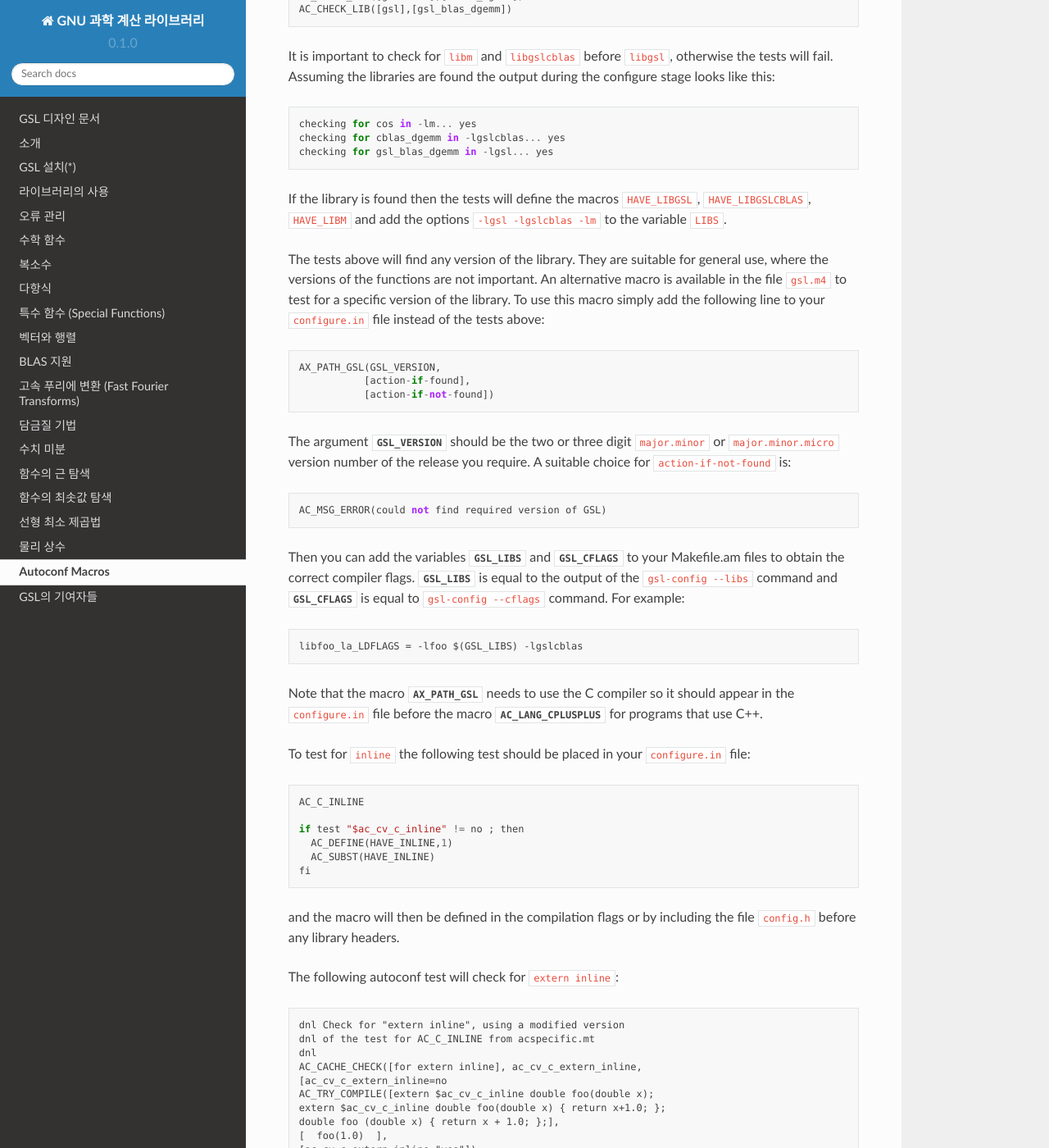
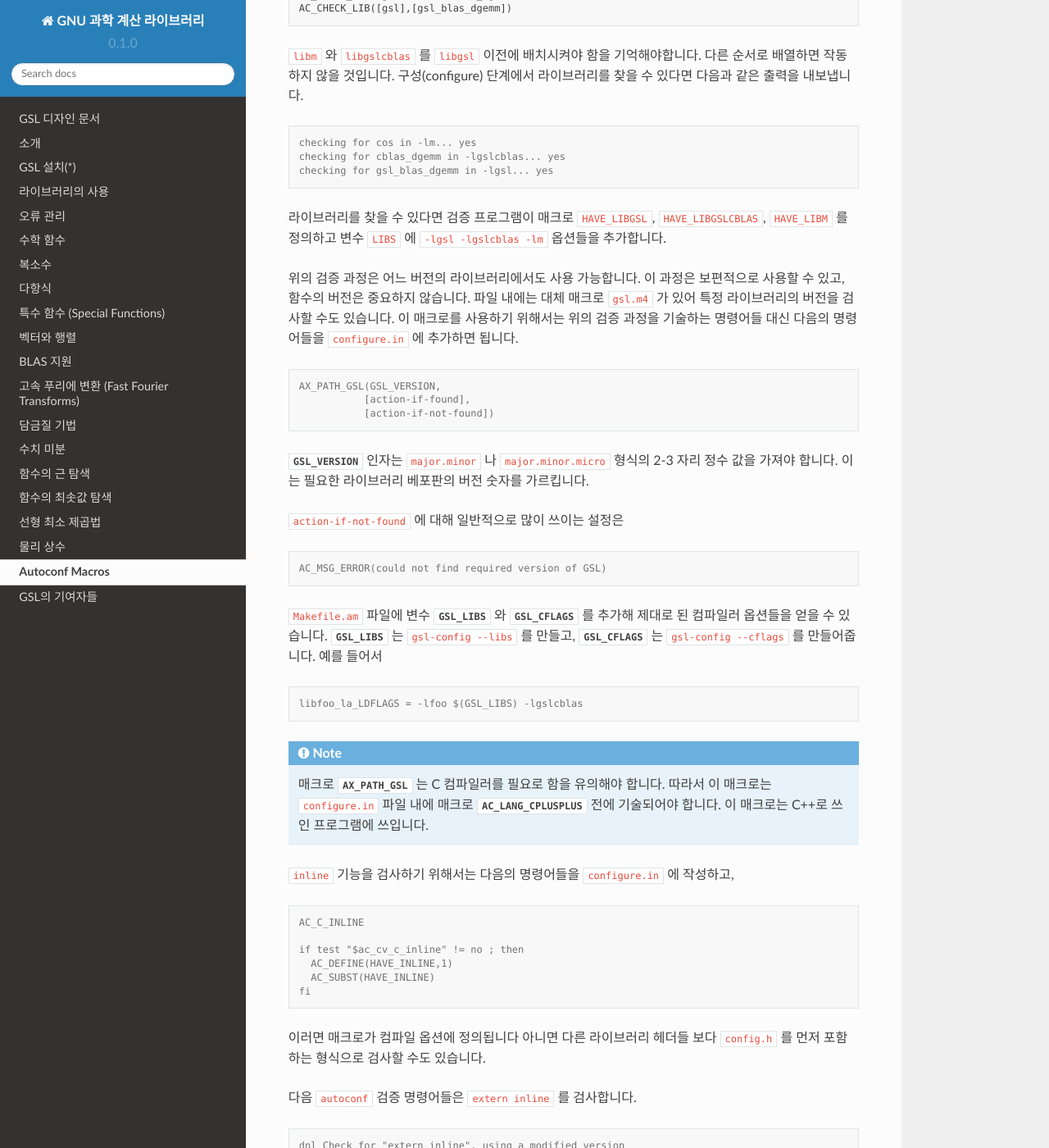
Before and after one commit to HornPenguin/book_gsl_manual_kor, a Sphinx documentation site: the page built from docs/source/autoconf.rst, in a window 1280 px wide and 1400 px high, scrolled down 327 px. Shown: the whole window at 82% size. Built offline with Sphinx 7.4.7 and the Read the Docs theme 2.0.0, drawn with Linux system fonts in a browser that asks for light colours; cross-references to code outside the pages are shown as plain code; some of the changed text lies outside the part shown.

Commit message:
Update autoconf.rst

```diff
--- a/docs/source/autoconf.rst
+++ b/docs/source/autoconf.rst
@@ -4,62 +4,74 @@
 Autoconf Macros
 ***************
 
+:code:`autoconf` 를 사용하는 응용 프로그램들은 표준 매크로 :code:`AC_CHECK_LIB` 를 사용해
+:code:`configure` 스크립트에서 GSL를 자동으로 링크할 수 있습니다. 라이브러리는 CBLAS와
+수학 라이브러리들에 대해서도 자체적으로 의존하고 있기 때문에 이 의존 라이브러리들을 :code:`libgsl` 을
+링크하기 전에 가져오도록 해야합니다. 이를 수행할 수 있는 명령어는 다음과 같습니다.
+명령어들은 :file:`configure.ac` 에 작성되어야합니다.
 
-For applications using :code:`autoconf` the standard macro
-:code:`AC_CHECK_LIB` can be used to link with GSL automatically
-from a :code:`configure` script.  The library itself depends on the
-presence of a CBLAS and math library as well, so these must also be
-located before linking with the main :code:`libgsl` file.  The following
-commands should be placed in the :file:`configure.ac` file to perform
-these tests::
+.. code-block::
 
   AC_CHECK_LIB([m],[cos])
   AC_CHECK_LIB([gslcblas],[cblas_dgemm])
   AC_CHECK_LIB([gsl],[gsl_blas_dgemm])
 
-It is important to check for :code:`libm` and :code:`libgslcblas` before
-:code:`libgsl`, otherwise the tests will fail.  Assuming the libraries
-are found the output during the configure stage looks like this::
+:code:`libm` 와 :code:`libgslcblas` 를 :code:`libgsl` 이전에 배치시켜야 함을 기억해야합니다.
+다른 순서로 배열하면 작동하지 않을 것입니다. 구성(configure) 단계에서 라이브러리를 찾을 수 있다면
+다음과 같은 출력을 내보냅니다.
+
+.. code-block:: console
 
   checking for cos in -lm... yes
   checking for cblas_dgemm in -lgslcblas... yes
   checking for gsl_blas_dgemm in -lgsl... yes
 
-If the library is found then the tests will define the macros
-:code:`HAVE_LIBGSL`, :code:`HAVE_LIBGSLCBLAS`, :code:`HAVE_LIBM` and add
-the options :code:`-lgsl -lgslcblas -lm` to the variable :code:`LIBS`.
+라이브러리를 찾을 수 있다면 검증 프로그램이
+매크로 :code:`HAVE_LIBGSL`, :code:`HAVE_LIBGSLCBLAS`, :code:`HAVE_LIBM` 를 정의하고
+변수 :code:`LIBS` 에 :code:`-lgsl -lgslcblas -lm` 옵션들을 추가합니다.
 
-The tests above will find any version of the library.  They are suitable
-for general use, where the versions of the functions are not important.
-An alternative macro is available in the file :file:`gsl.m4` to test for
-a specific version of the library.  To use this macro simply add the
-following line to your :file:`configure.in` file instead of the tests
-above::
+위의 검증 과정은 어느 버전의 라이브러리에서도 사용 가능합니다.
+이 과정은 보편적으로 사용할 수 있고, 함수의 버전은 중요하지 않습니다.
+파일 내에는 대체 매크로 :file:`gsl.m4` 가 있어 특정 라이브러리의 버전을 검사할 수도 있습니다.
+이 매크로를 사용하기 위해서는 위의 검증 과정을 기술하는 명령어들 대신
+다음의 명령어들을 :file:`configure.in` 에 추가하면 됩니다.
+
+.. code-block:: console
 
   AX_PATH_GSL(GSL_VERSION,
              [action-if-found],
              [action-if-not-found])
 
-The argument :c:macro:`GSL_VERSION` should be the two or three digit
-:code:`major.minor` or :code:`major.minor.micro` version number of the release
-you require. A suitable choice for :code:`action-if-not-found` is::
+
+:c:macro:`GSL_VERSION` 인자는 :code:`major.minor` 나 :code:`major.minor.micro` 형식의
+2-3 자리 정수 값을 가져야 합니다. 이는 필요한 라이브러리 베포판의 버전 숫자를 가르킵니다.
+
+:code:`action-if-not-found` 에 대해 일반적으로 많이 쓰이는 설정은
+
+.. code-block:: console
 
   AC_MSG_ERROR(could not find required version of GSL)
 
-Then you can add the variables :c:macro:`GSL_LIBS` and :c:macro:`GSL_CFLAGS` to
-your Makefile.am files to obtain the correct compiler flags.
-:c:macro:`GSL_LIBS` is equal to the output of the :code:`gsl-config --libs`
-command and :c:macro:`GSL_CFLAGS` is equal to :code:`gsl-config --cflags`
-command. For example::
+:file:`Makefile.am` 파일에 변수 :c:macro:`GSL_LIBS` 와 :c:macro:`GSL_CFLAGS` 를 추가해
+제대로 된 컴파일러 옵션들을 얻을 수 있습니다. :c:macro:`GSL_LIBS` 는 :code:`gsl-config --libs` 를
+만들고, :c:macro:`GSL_CFLAGS` 는 :code:`gsl-config --cflags` 를 만들어줍니다.
+예를 들어서
+
+.. code-block:: console
 
   libfoo_la_LDFLAGS = -lfoo $(GSL_LIBS) -lgslcblas
 
-Note that the macro :c:macro:`AX_PATH_GSL` needs to use the C compiler so it
-should appear in the :file:`configure.in` file before the macro
-:c:macro:`AC_LANG_CPLUSPLUS` for programs that use C++.
+.. note::
 
-To test for :code:`inline` the following test should be placed in your
-:file:`configure.in` file::
+  매크로 :c:macro:`AX_PATH_GSL` 는 C 컴파일러를 필요로 함을 유의해야 합니다.
+  따라서 이 매크로는 :file:`configure.in` 파일 내에
+  매크로 :c:macro:`AC_LANG_CPLUSPLUS` 전에 기술되어야 합니다.
+  이 매크로는 C++로 쓰인 프로그램에 쓰입니다.
+
+:code:`inline` 기능을 검사하기 위해서는 다음의 명령어들을 :file:`configure.in` 에
+작성하고,
+
+.. code-block:: console
 
   AC_C_INLINE
 
@@ -68,10 +80,12 @@ To test for :code:`inline` the following test should be placed in your
     AC_SUBST(HAVE_INLINE)
   fi
 
-and the macro will then be defined in the compilation flags or by
-including the file :file:`config.h` before any library headers.
+이러면 매크로가 컴파일 옵션에 정의됩니다 아니면 다른 라이브러리 헤더들
+보다 :file:`config.h` 를 먼저 포함하는 형식으로 검사할 수도 있습니다.
 
-The following autoconf test will check for :code:`extern inline`::
+다음 :code:`autoconf` 검증 명령어들은 :code:`extern inline` 를 검사합니다.
+
+.. code-block:: console
 
   dnl Check for "extern inline", using a modified version
   dnl of the test for AC_C_INLINE from acspecific.mt
@@ -90,15 +104,17 @@ The following autoconf test will check for :code:`extern inline`::
     AC_SUBST(HAVE_INLINE)
   fi
 
-The substitution of portability functions can be made automatically if
-you use :code:`autoconf`. For example, to test whether the BSD function
-:func:`hypot` is available you can include the following line in the
-configure file :file:`configure.in` for your application::
+:code:`autoconf` 를 사용하면 대체 함수들을 자동으로 적용 되도록 할 수 있습니다.
+예를 들어, BSD 함수 c::function:`hypot` 이 사용가능한지 아닌지 확인하기 위해서
+작성하는 응용프로그램의 설정파일 :file:`configure.in` 에 다음 명령어를 넣을 수 있습니다.
+
+.. code-block:: console
 
   AC_CHECK_FUNCS(hypot)
 
-and place the following macro definitions in the file
-:file:`config.h.in`::
+그리고 파일 :file:`config.h.in` 에 다음 매크로를 정의해 줍시다.
+
+.. code-block:: c
 
   /* Substitute gsl_hypot for missing system hypot */
 
@@ -106,6 +122,5 @@ and place the following macro definitions in the file
   #define hypot gsl_hypot
   #endif
 
-The application source files can then use the include command
-:code:`#include <config.h>` to substitute :func:`gsl_hypot` for each
-occurrence of :func:`hypot` when :func:`hypot` is not available.
+이 과정을 거치면 응용 프로그램 소스 파일들에서 :code:`#include <config.h>` 를 사용해
+:func:`hypot` 를 사용할 수 없는 상황에서 :func:`gsl_hypot` 로 :func:`hypot` 를 대체할 수 있습니다.
```
